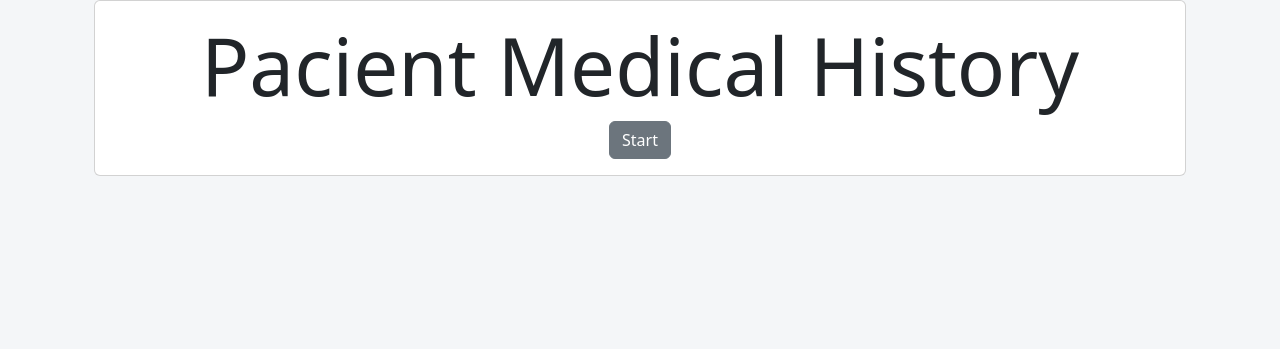
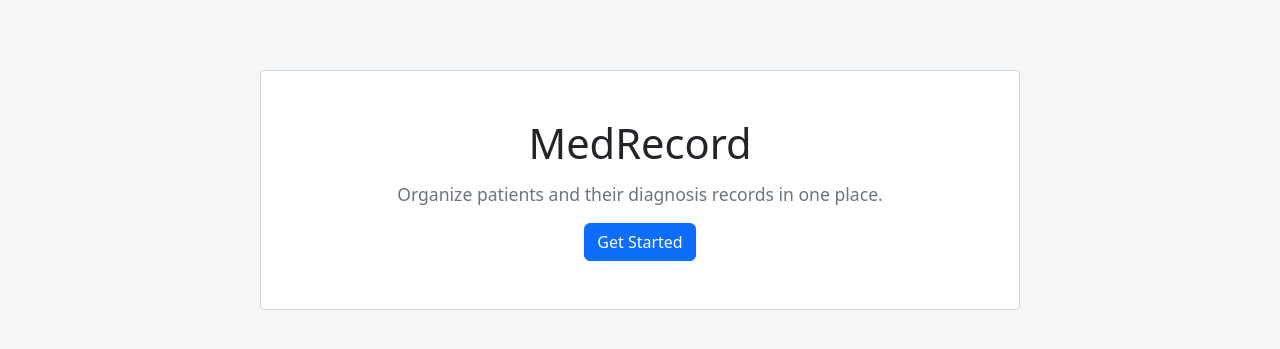
Before and after one commit to enrique28-ai/Medrecord, a Django app: page / in a window 1280 px wide. Shown: the part 56-405 px from the top of the page. Run offline with Django 5.2, Linux system fonts and the light colour scheme.

Commit message:
style: improve basic MedRecord home

```diff
--- a/medregister/templates/home.html
+++ b/medregister/templates/home.html
@@ -1,14 +1,13 @@
 {% extends 'base.html' %}
 
-{% block content%}
-<main class="container" py-5>
-<section class="card card-body">
-<h1 class="display-1 text-center">Pacient Medical History</h1>
-<div class="text-center">
-<a class="btn btn-secondary" href="{% url 'signin' %}">
-    Start
-</a>
+{% block content %}
+<div class="home-box">
+  <h1>MedRecord</h1>
+  <p>Organize patients and their diagnosis records in one place.</p>
+  {% if user.is_authenticated %}
+    <a class="btn btn-primary" href="{% url 'patients' %}">View Patients</a>
+  {% else %}
+    <a class="btn btn-primary" href="{% url 'signin' %}">Get Started</a>
+  {% endif %}
 </div>
-</section>
-</main>
 {% endblock %}
```
